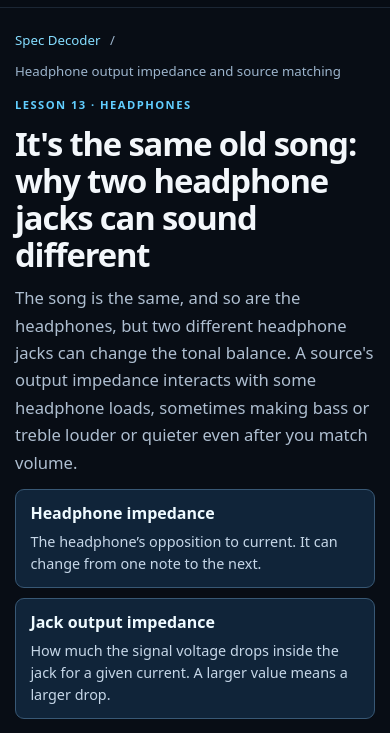
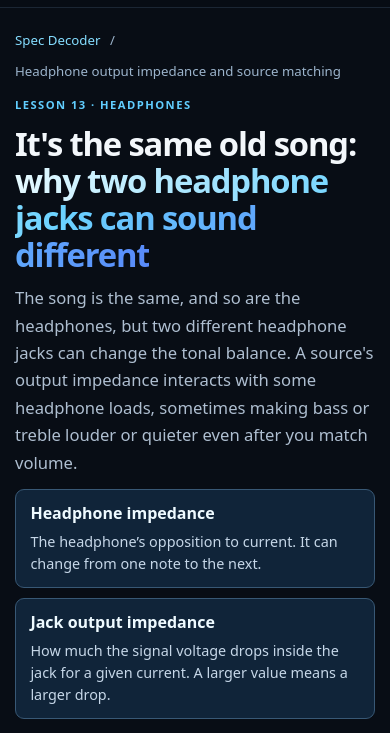
Before and after one commit to thesoundquestion/website, a plain HTML site: page decoder/headphone-output-impedance/index.html in a window 390 px wide. Shown: the part 58-791 px from the top of the page. Drawn offline with Linux system fonts and the light colour scheme.

Commit message:
Standardize gradient-text in lesson H1 for decoder/headphone-output-impedance/index.html

```diff
--- a/decoder/headphone-output-impedance/index.html
+++ b/decoder/headphone-output-impedance/index.html
@@ -34,7 +34,7 @@
 
         </div>
         <p class="section-kicker">LESSON 13 · HEADPHONES</p>
-        <h1>It's the same old song: why two headphone jacks can sound different</h1>
+        <h1>It's the same old song: <span class="gradient-text">why two headphone jacks can sound different</span></h1>
         <p class="lead">The song is the same, and so are the headphones, but two different headphone jacks can change the tonal balance. A source's output impedance interacts with some headphone loads, sometimes making bass or treble louder or quieter even after you match volume.</p>
         <dl class="dl-term-grid">
           <div><dt>Headphone impedance</dt><dd>The headphone’s opposition to current. It can change from one note to the next.</dd></div>
```
